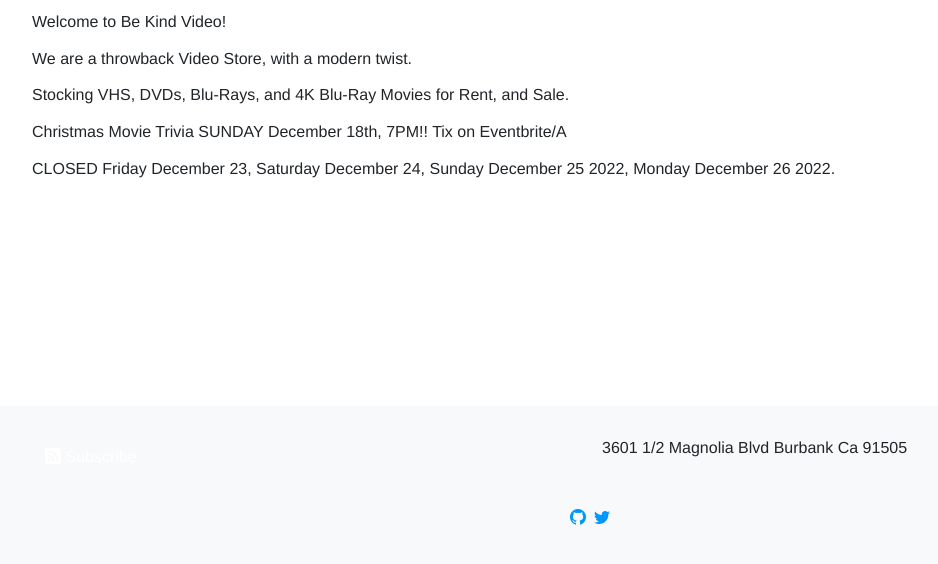
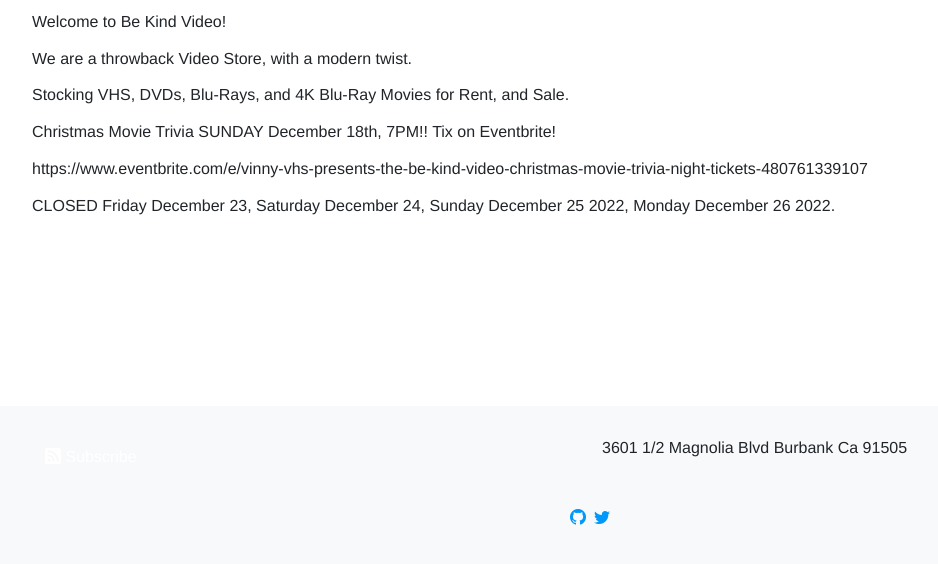
Before and after one commit to arenoir/be-kind-video, a Jekyll site: the page built from index.markdown, in a window 1280 px wide, cut to the strip 307-871 px from the top of the page. Shown: the whole strip, without its empty margins (50-988 px from the left). Built offline with Jekyll 4.4.1, drawn with Linux system fonts in a browser that asks for light colours; a script that is not in the unit is left out; some of the changed lines change nothing that is shown.

Commit message:
Update index.markdown
Fixed typo, added url to tickets for Christmas trivia.

```diff
--- a/index.markdown
+++ b/index.markdown
@@ -10,6 +10,8 @@
 
 Stocking VHS, DVDs, Blu-Rays, and 4K Blu-Ray Movies for Rent, and Sale.
 
-Christmas Movie Trivia SUNDAY December 18th, 7PM!! Tix on Eventbrite/A
+Christmas Movie Trivia SUNDAY December 18th, 7PM!! Tix on Eventbrite!
+
+https://www.eventbrite.com/e/vinny-vhs-presents-the-be-kind-video-christmas-movie-trivia-night-tickets-480761339107
 
 CLOSED Friday December 23, Saturday December 24, Sunday December 25 2022, Monday December 26 2022.
```
